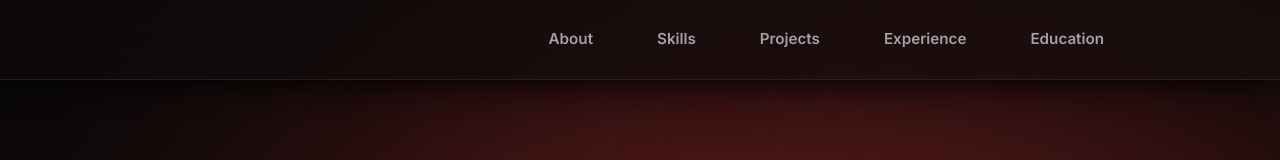
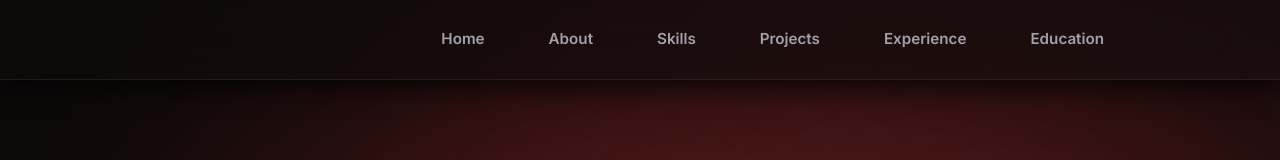
Before and after one commit to Yashu-650/portfolio, a React (Vite) app: page / in a window 1280 px wide. Shown: the top 160 px of the page. Built offline with nearby package versions, Linux system fonts and the light colour scheme.

Commit message:
Add Home nav link and smooth scrolling

```diff
--- a/src/App.tsx
+++ b/src/App.tsx
@@ -52,6 +52,7 @@ function App() {
         <div className="container nav-container">
           <div className="logo text-gradient"></div>
           <div className="nav-links">
+            <a href="#home">Home</a>
             <a href="#about">About</a>
             <a href="#skills">Skills</a>
             <a href="#projects">Projects</a>
--- a/src/index.css
+++ b/src/index.css
@@ -35,6 +35,10 @@
   box-sizing: border-box;
   margin: 0;
   padding: 0;
+}
+
+html {
+  scroll-behavior: smooth;
 }
 
 body {
```
